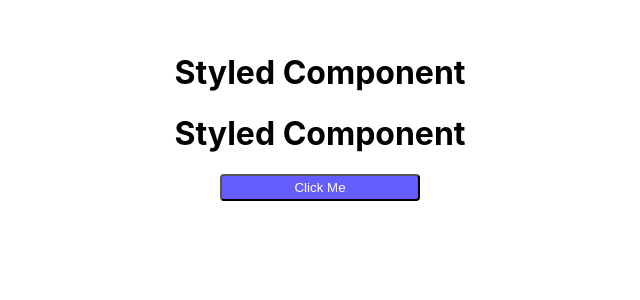
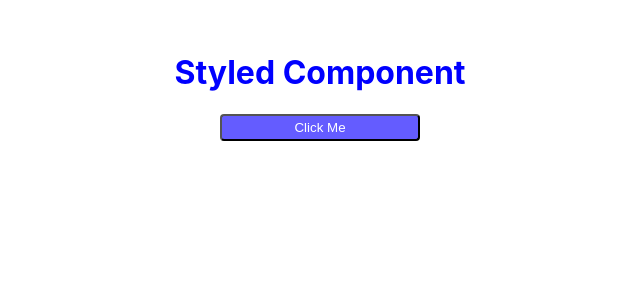
Before and after one commit to Quangnguyenz/styled-component, a React (Create React App) app: page / in a window 1280 px wide. Shown: the top 300 px of the page, without its empty margins (320-960 px from the left). Built offline with nearby package versions, Linux system fonts and the light colour scheme.

Commit message:
testing styled components

```diff
--- a/src/App.js
+++ b/src/App.js
@@ -1,14 +1,13 @@
 import styled from 'styled-components'
-const BasicTitle = styled.h1`
- text-align: center;
-  text-transform: capitalize;
-`
+import BasicTitle from './components/BasicTitle'
+import { DefaultButton } from './components/Buttons';
+
+
 function App() {
   return (
     <div style={{ padding: "2rem" }}>
-      <BasicTitle>styled component</BasicTitle>
-      <BasicTitle>styled component</BasicTitle>
-      <button className="btn">click me</button>
+      <BasicTitle special>styled component</BasicTitle>
+      <DefaultButton>click me</DefaultButton>
     </div>
   );
 }
--- /dev/null
+++ b/src/components/BasicTitle.js
@@ -0,0 +1,10 @@
+import styled from 'styled-components'
+
+const BasicTitle = styled.h1`
+ text-align: center;
+  text-transform: capitalize;
+  /* color: ${(props) => props.special && 'red'} */
+color: ${({ special }) => special && 'blue'};
+`
+
+export default BasicTitle;
--- /dev/null
+++ b/src/components/Buttons.js
@@ -0,0 +1,13 @@
+import styled from "styled-components"
+
+export const DefaultButton = styled.button`
+ background: #645cff;
+  color: #fff;
+  border-radius: 0.25rem;
+  cursor: pointer;
+  text-transform: capitalize;
+  padding: 0.25rem;
+  display: block;
+  width: 200px;
+  margin: 1rem auto;
+`
```
